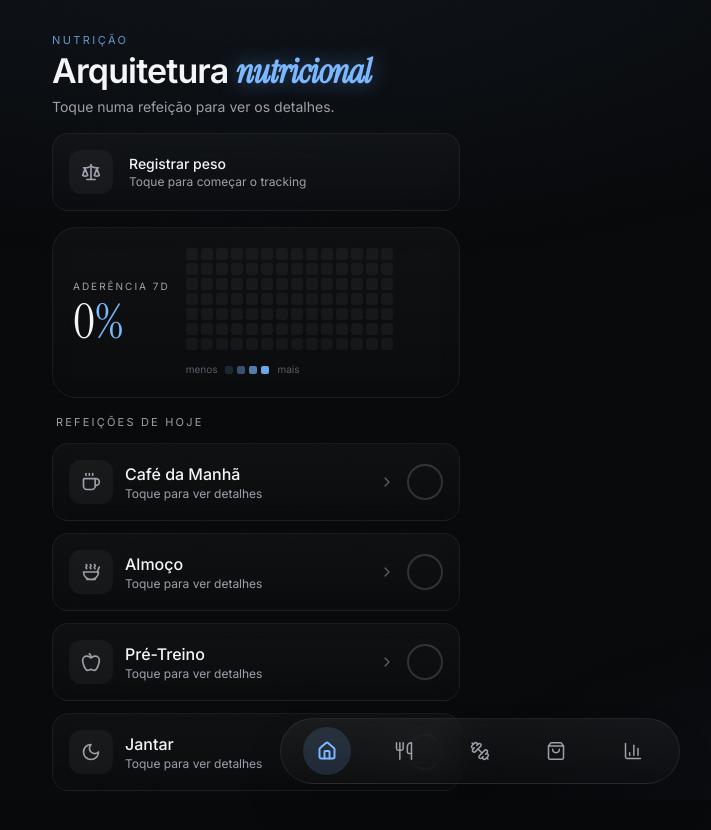
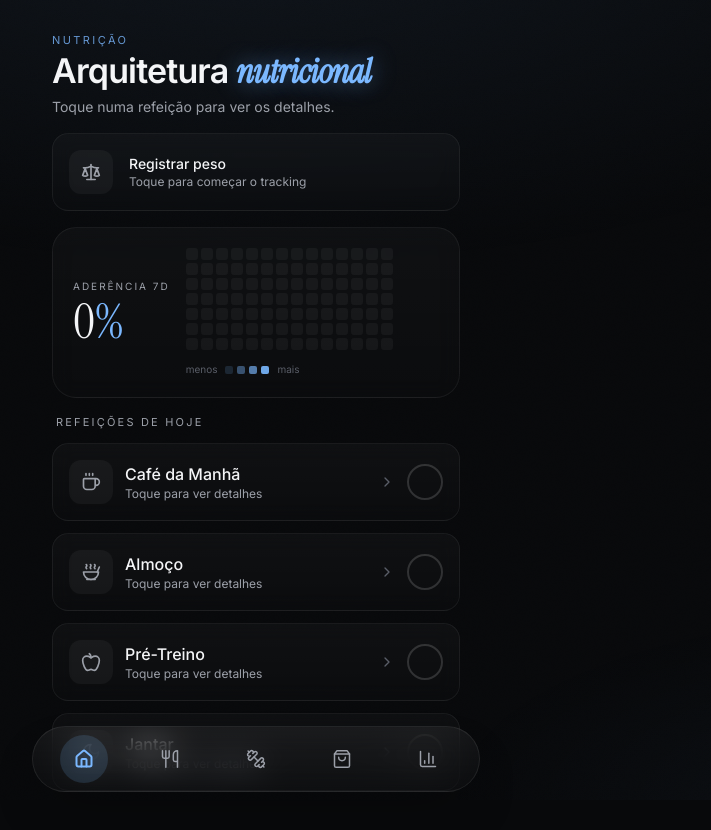
Before and after one commit to ZeroTrinta/BetterMe, a Next.js app: page /dieta in a window 1280 px wide. Shown: the top 830 px of the page, without its empty margins (384-1095 px from the left). Built offline with nearby package versions, Linux system fonts and the light colour scheme; no server answers; the database is empty.

Commit message:
fix: nav com left-0 right-0 para centralizar corretamente no Android

```diff
--- a/src/components/layout/BottomNav.tsx
+++ b/src/components/layout/BottomNav.tsx
@@ -20,15 +20,13 @@ export default function BottomNav() {
 
   return (
     <motion.nav
-      animate={{
-        y: sheetOpen ? 120 : 0,
-        opacity: sheetOpen ? 0 : 1,
-      }}
+      animate={{ y: sheetOpen ? 120 : 0, opacity: sheetOpen ? 0 : 1 }}
       transition={{ type: "spring", damping: 28, stiffness: 320 }}
-      className="fixed bottom-0 left-1/2 z-50 w-full max-w-md -translate-x-1/2 px-4 pb-safe"
+      className="fixed bottom-0 left-0 right-0 z-50 px-4"
       style={{ paddingBottom: "max(0.5rem, env(safe-area-inset-bottom))" }}
     >
-      <div className="glass-strong mx-2 mb-2 flex items-center justify-around rounded-full p-2 shadow-2xl">
+      <div className="mx-auto max-w-md">
+        <div className="glass-strong flex items-center justify-around rounded-full p-2 shadow-2xl">
         {items.map(({ href, label, icon: Icon }) => {
           const active = pathname === href;
           return (
@@ -55,6 +53,7 @@ export default function BottomNav() {
             </Link>
           );
         })}
+        </div>
       </div>
     </motion.nav>
   );
```
